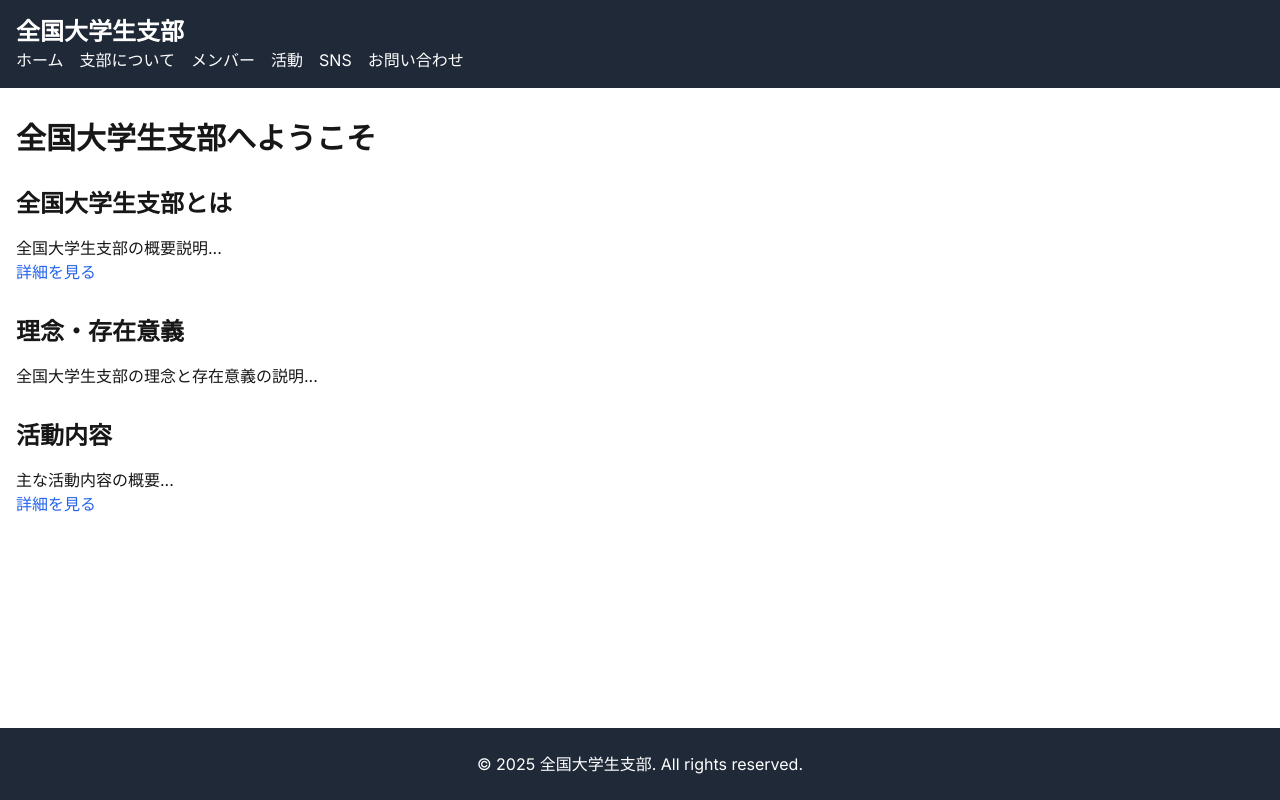
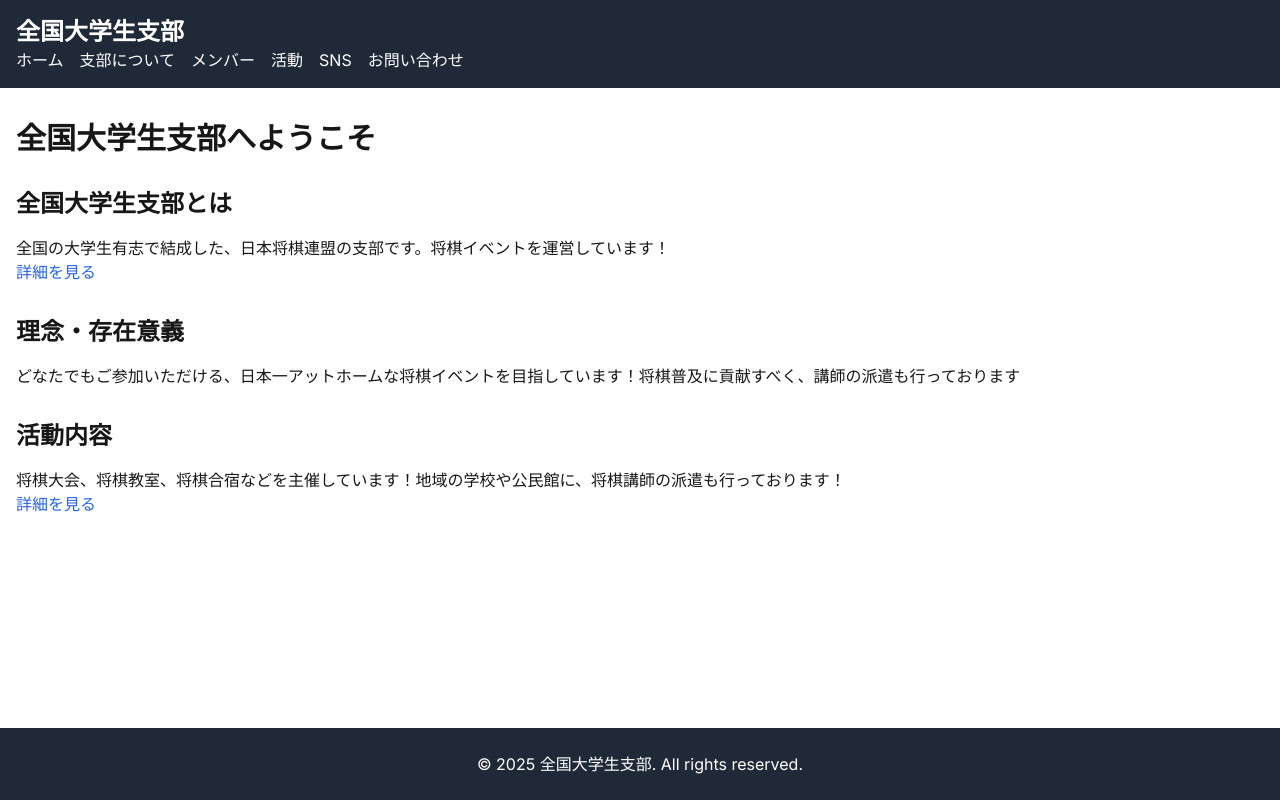
Before and after one commit to DaikiKazusaki/shibu-webpage, a Next.js app: page / in a window 1280 px wide. Built offline with nearby package versions, Linux system fonts and the light colour scheme.

Commit message:
fix home

```diff
--- a/app/page.tsx
+++ b/app/page.tsx
@@ -6,18 +6,18 @@ export default function Home() {
       <h1 className="text-3xl font-bold mb-6">全国大学生支部へようこそ</h1>
       <section className="my-8">
         <h2 className="text-2xl font-semibold mb-4">全国大学生支部とは</h2>
-        <p>全国大学生支部の概要説明...</p>
+        <p>全国の大学生有志で結成した、日本将棋連盟の支部です。将棋イベントを運営しています！</p>
         <Link href="/about" className="text-blue-600 hover:underline">
           詳細を見る
         </Link>
       </section>
       <section className="my-8">
         <h2 className="text-2xl font-semibold mb-4">理念・存在意義</h2>
-        <p>全国大学生支部の理念と存在意義の説明...</p>
+        <p>どなたでもご参加いただける、日本一アットホームな将棋イベントを目指しています！将棋普及に貢献すべく、講師の派遣も行っております</p>
       </section>
       <section className="my-8">
         <h2 className="text-2xl font-semibold mb-4">活動内容</h2>
-        <p>主な活動内容の概要...</p>
+        <p>将棋大会、将棋教室、将棋合宿などを主催しています！地域の学校や公民館に、将棋講師の派遣も行っております！</p>
         <Link href="/activities" className="text-blue-600 hover:underline">
           詳細を見る
         </Link>
```
